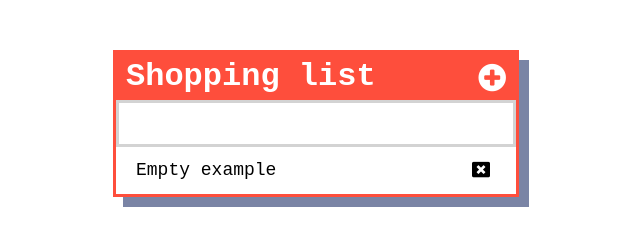
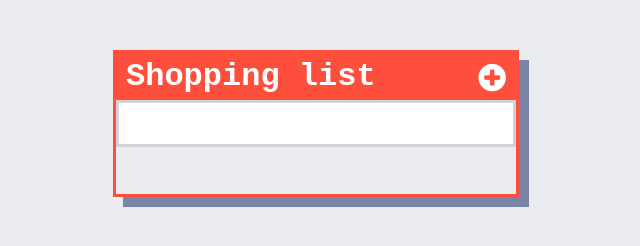
Before and after one commit to danielkolinek/Shoping-list, a plain HTML site: page index.html in a window 1280 px wide. Shown: the whole page, without its empty margins (324-964 px from the left). Drawn offline with Linux system fonts and the light colour scheme.

Commit message:
Background-color

```diff
--- a/css/style.css
+++ b/css/style.css
@@ -4,6 +4,8 @@
 }
 body{
   font-family: "Courier New", Courier, monospace;
+  background-color: #e9ebee;
+  color: #e9ebee;
 }
 .container{
   width:400px;
```
